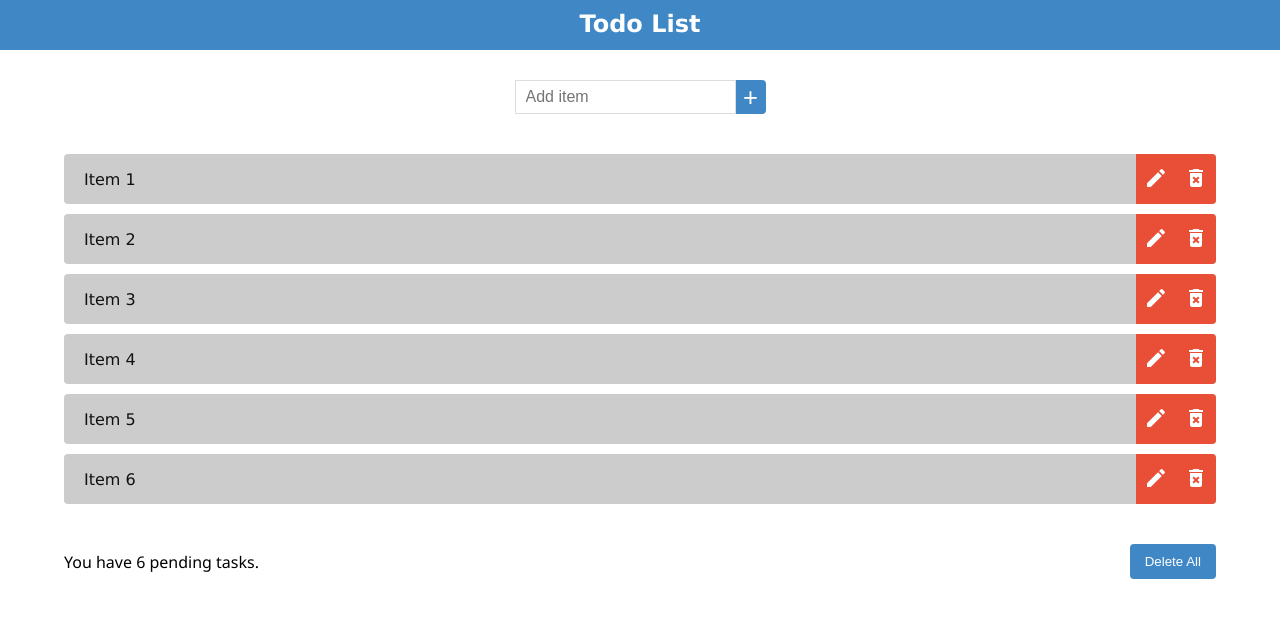
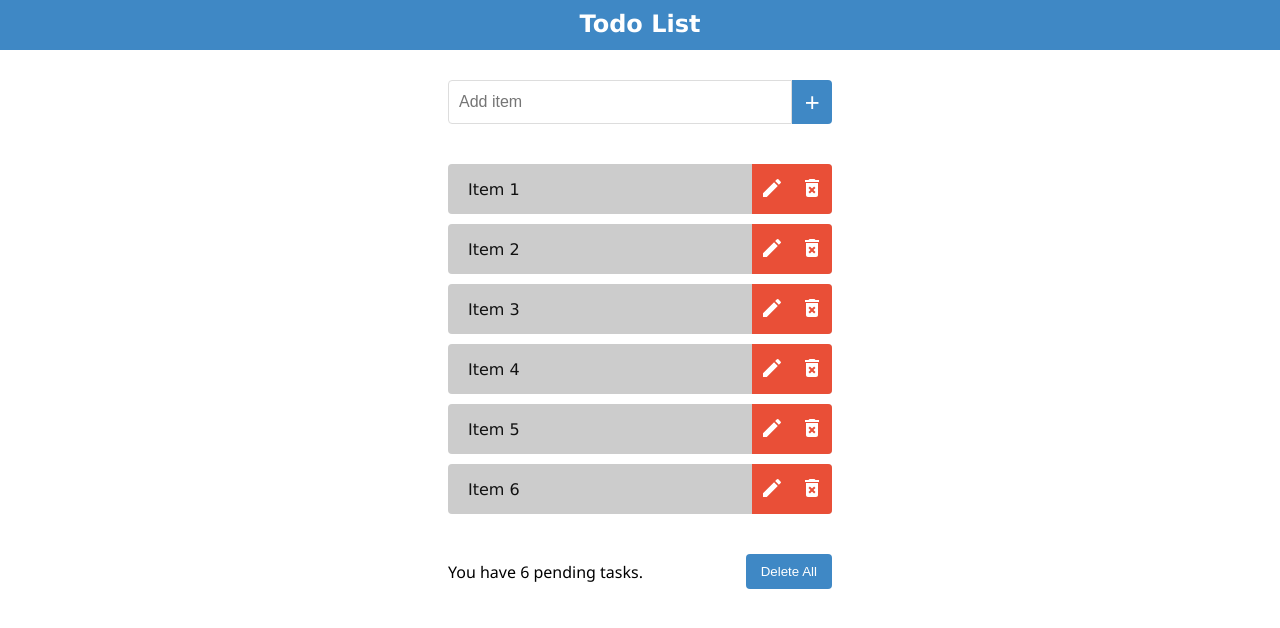
Before and after one commit to TheCoderSingh/todos, a React (Create React App) app: page / in a window 1280 px wide. Shown: the top 628 px of the page. Built offline with nearby package versions, Linux system fonts and the light colour scheme.

Commit message:
Add media queries, fix responsive layout

```diff
--- a/src/components/AddItem.scss
+++ b/src/components/AddItem.scss
@@ -1,26 +1,29 @@
 @import "../index.scss";
 
 #add-item-area {
-	width: 100%;
+	width: 90%;
 	text-align: center;
 	display: flex;
 	justify-content: center;
 	align-items: center;
+	margin: 0 auto;
 
 	#add-item-input {
 		margin-top: 30px;
-		height: 30px;
+		height: 40px;
 		font-size: 1em;
 		padding-left: 10px;
 		border: 1px solid #ddd;
+		border-radius: 4px 0 0 4px;
+		width: 100%;
 	}
 
 	#plus {
 		font-size: 1.6em;
 		background-color: $greenBlue;
 		color: #fff;
-		width: 30px;
-		height: 34px;
+		width: 44px;
+		height: 44px;
 		margin-top: 30px;
 		border: none;
 		border-radius: 0 4px 4px 0;
@@ -91,3 +94,43 @@
 		border-radius: 4px;
 	}
 }
+
+@media screen and (min-width: 500px) {
+	#add-item-area,
+	#items-list,
+	#bottom-area {
+		width: 70% !important;
+	}
+}
+
+@media screen and (min-width: 660px) {
+	#add-item-area,
+	#items-list,
+	#bottom-area {
+		width: 60% !important;
+	}
+}
+
+@media screen and (min-width: 780px) {
+	#add-item-area,
+	#items-list,
+	#bottom-area {
+		width: 50% !important;
+	}
+}
+
+@media screen and (min-width: 900px) {
+	#add-item-area,
+	#items-list,
+	#bottom-area {
+		width: 40% !important;
+	}
+}
+
+@media screen and (min-width: 1100px) {
+	#add-item-area,
+	#items-list,
+	#bottom-area {
+		width: 30% !important;
+	}
+}
```
